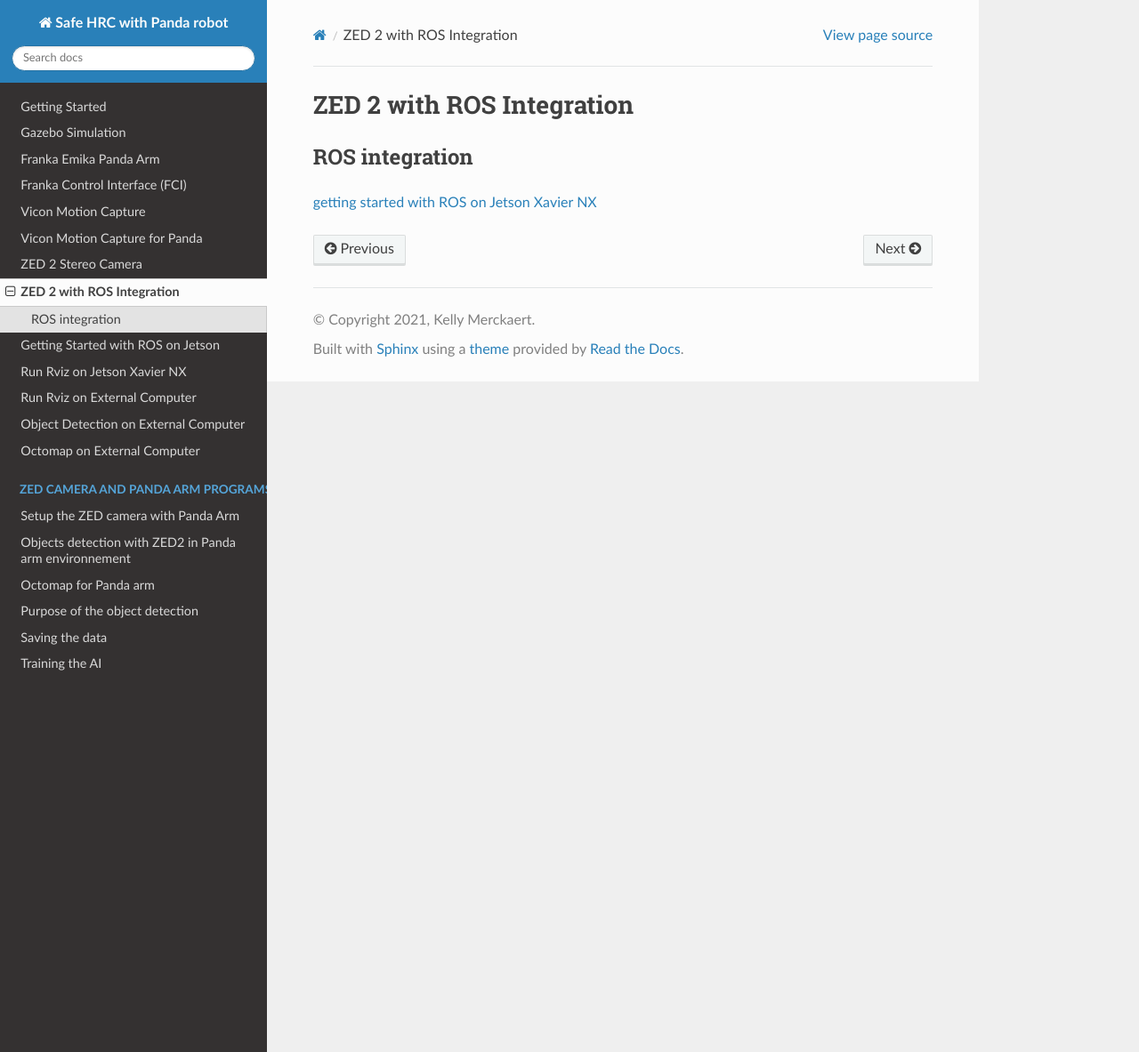
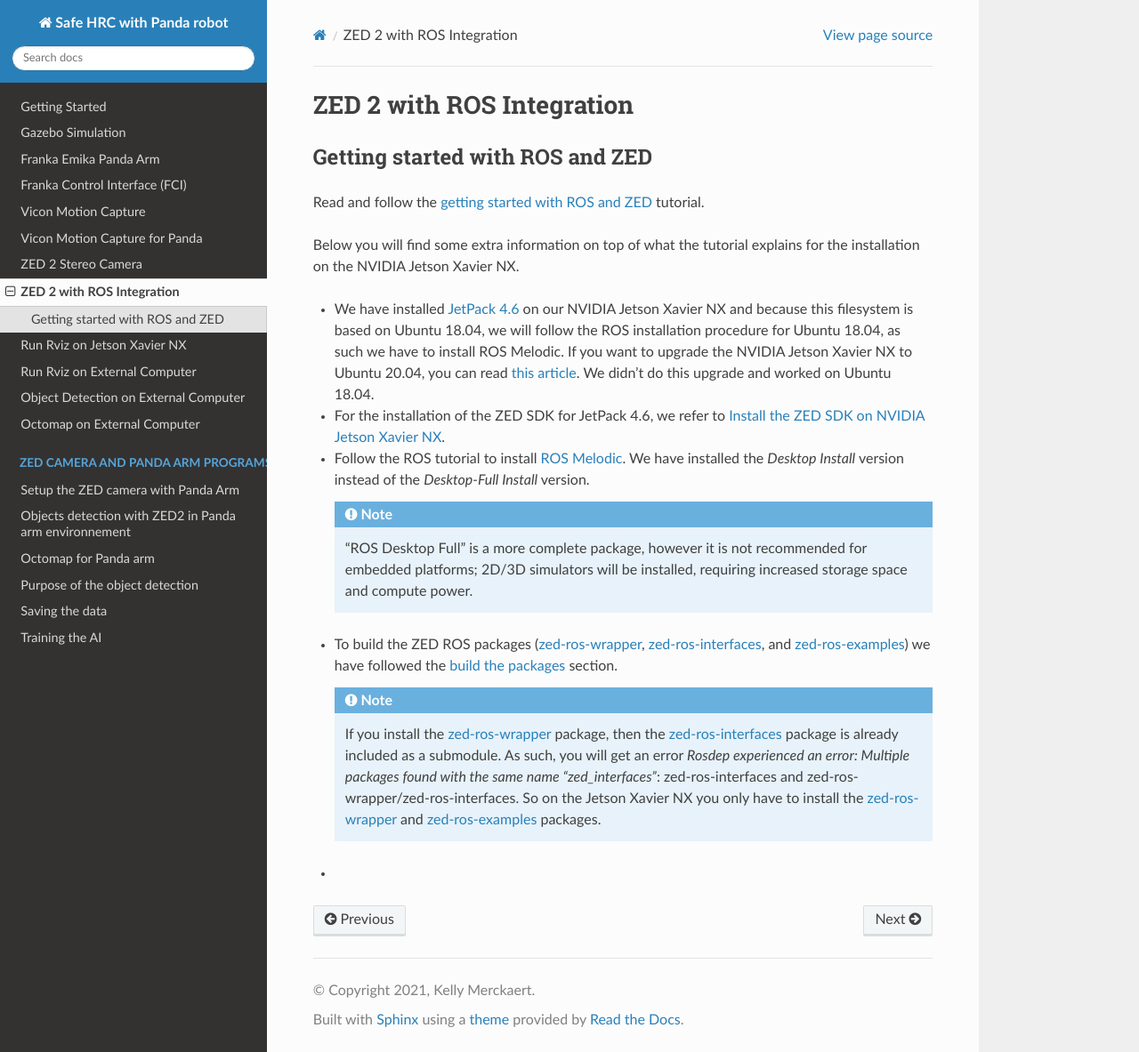
Before and after one commit to kmerckae/panda_safe_hrc_tutorial, a Sphinx documentation site: the page built from source/doc/zed_ros/zed_ros.rst, in a window 1280 px wide and 1183 px high. Shown: the whole window at 89% size. Built offline with Sphinx 7.4.7 and the Read the Docs theme 2.0.0, drawn with Linux system fonts in a browser that asks for light colours.

Commit message:
add: getting started with ROS and ZED

```diff
--- a/source/doc/zed_ros/zed_ros.rst
+++ b/source/doc/zed_ros/zed_ros.rst
@@ -4,12 +4,66 @@ ZED 2 with ROS Integration
 .. role:: raw-html(raw)
     :format: html
 
+Getting started with ROS and ZED
+---------------------------------------------
 
-ROS integration
-----------------
+.. |Stereolabs_ZED2_ROS_integration| raw:: html
 
-.. |Stereolabs_ZED2_SDK_GettingStartedWithROSonJetsonXavierNX| raw:: html
+   <a href="https://www.stereolabs.com/docs/ros/" target="_blank">getting started with ROS and ZED </a>
 
-   <a href="https://www.stereolabs.com/blog/ros-and-nvidia-jetson-xavier-nx/" target="_blank">getting started with ROS on Jetson Xavier NX</a>
+.. |Nvidia_JetPack_ubuntu| raw:: html
 
-|Stereolabs_ZED2_SDK_GettingStartedWithROSonJetsonXavierNX|
+   <a href="https://developer.nvidia.com/embedded/jetpack" target="_blank">JetPack 4.6</a>
+
+.. |Nvidia_Jetson_Xavier_NX_upgrade_Ubuntu20| raw:: html
+
+   <a href="https://carlosedp.medium.com/upgrading-your-nvidia-jetson-xavier-nx-to-latest-ubuntu-focal-fossa-20-04-5e92ccc5a66" target="_blank">this article</a>
+
+.. |ROS_Melodic_installation| raw:: html
+
+   <a href="http://wiki.ros.org/melodic/Installation/Ubuntu" target="_blank">ROS Melodic</a>
+
+.. |Stereolabs_github_zed_ros_wrapper| raw:: html
+
+   <a href="https://github.com/stereolabs/zed-ros-wrapper" target="_blank">zed-ros-wrapper</a>
+
+.. |Stereolabs_github_zed_ros_interfaces| raw:: html
+
+   <a href="https://github.com/stereolabs/zed-ros-interfaces" target="_blank">zed-ros-interfaces</a>
+
+.. |Stereolabs_github_zed_ros_examples| raw:: html
+
+   <a href="https://github.com/stereolabs/zed-ros-examples" target="_blank">zed-ros-examples</a>
+
+.. |Stereolabs_ZED_ROS_integration_buildpackages| raw:: html
+
+   <a href="https://www.stereolabs.com/docs/ros/#build-the-packages " target="_blank">build the packages</a>
+
+
+Read and follow the |Stereolabs_ZED2_ROS_integration| tutorial.
+
+Below you will find some extra information on top of what the tutorial explains for the installation on the NVIDIA Jetson Xavier NX.
+
+*  We have installed |Nvidia_JetPack_ubuntu| on our NVIDIA Jetson Xavier NX and because this filesystem is based on Ubuntu 18.04,
+   we will follow the ROS installation procedure for Ubuntu 18.04, as such we have to install ROS Melodic.
+   If you want to upgrade the NVIDIA Jetson Xavier NX to Ubuntu 20.04, you can read |Nvidia_Jetson_Xavier_NX_upgrade_Ubuntu20|.
+   We didn't do this upgrade and worked on Ubuntu 18.04.
+*  For the installation of the ZED SDK for JetPack 4.6, we refer to :ref:`Install the ZED SDK on NVIDIA Jetson Xavier NX <Install_ZED_SDK_JetsonXavierNX>`.
+*  Follow the ROS tutorial to install |ROS_Melodic_installation|.
+   We have installed the *Desktop Install* version instead of the *Desktop-Full Install* version.
+
+   .. note::
+       “ROS Desktop Full” is a more complete package, however it is not recommended for embedded platforms;
+       2D/3D simulators will be installed, requiring increased storage space and compute power.
+
+*  To build the ZED ROS packages (|Stereolabs_github_zed_ros_wrapper|, |Stereolabs_github_zed_ros_interfaces|, and |Stereolabs_github_zed_ros_examples|)
+   we have followed the |Stereolabs_ZED_ROS_integration_buildpackages| section.
+
+   .. note::
+       If you install the |Stereolabs_github_zed_ros_wrapper| package,
+       then the |Stereolabs_github_zed_ros_interfaces| package is already included as a submodule.
+       As such, you will get an error *Rosdep experienced an error: Multiple packages found with the same name "zed_interfaces"*:
+       zed-ros-interfaces and zed-ros-wrapper/zed-ros-interfaces.
+       So on the Jetson Xavier NX you only have to install the |Stereolabs_github_zed_ros_wrapper| and |Stereolabs_github_zed_ros_examples| packages.
+
+*
--- a/source/index.rst
+++ b/source/index.rst
@@ -86,7 +86,6 @@ At the end you will learn how to receive the ZED 2 camera data via ROS.
 
    doc/zed/zed
    doc/zed_ros/zed_ros
-   zed_ros/ros_jetson_setup
    zed_ros/rviz_jetson
    zed_ros/rviz_external_pc
    zed_ros/object_detection
```
Also changed, not shown: source/doc/zed/zed.rst (+4 -8 lines), source/zed_ros/ros_jetson_setup.rst (deleted, +0 -33 lines).
